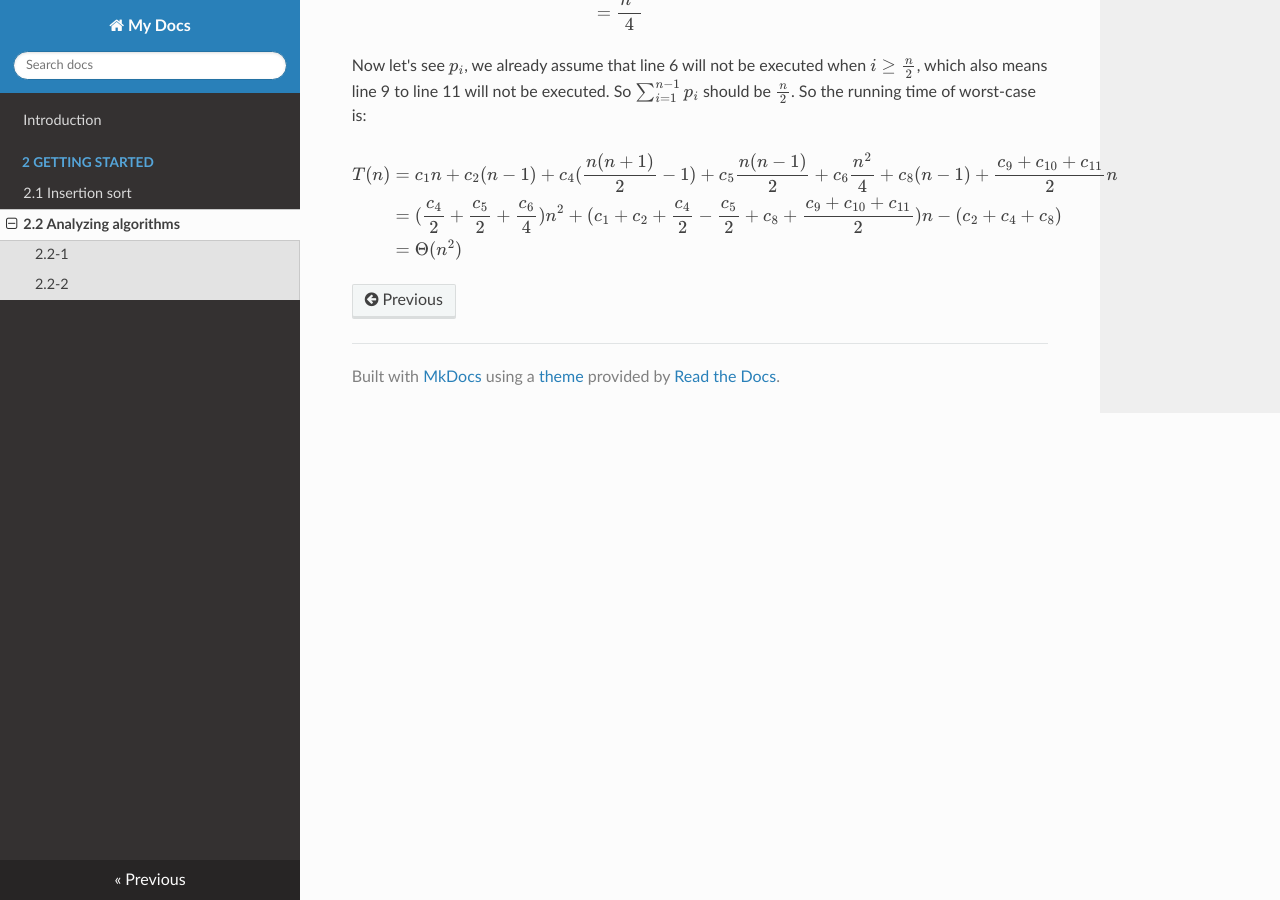
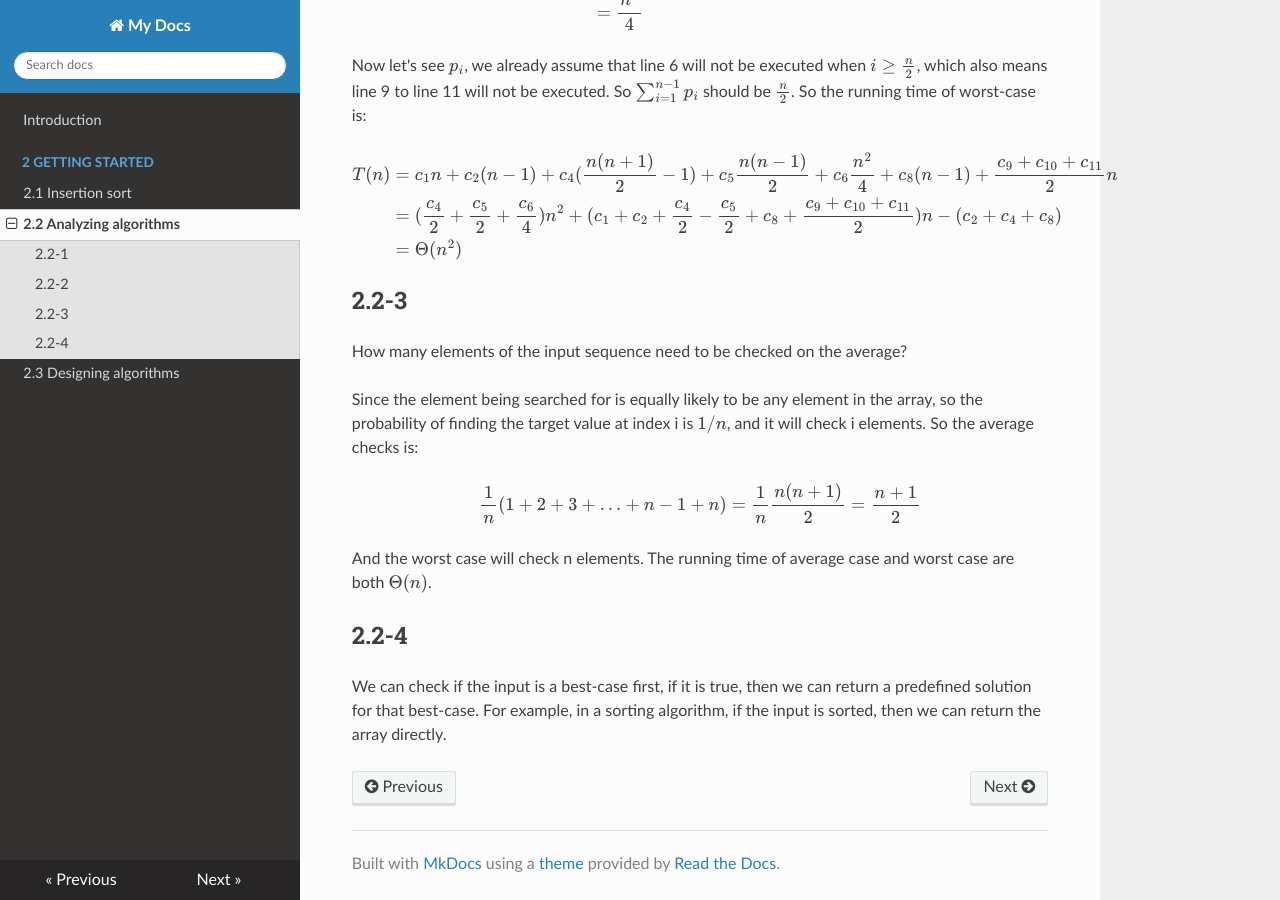
Before and after one commit to Frederick-S/Introduction-to-Algorithms-Notes, an MkDocs documentation site: the page built from docs/2-Getting-Started/2.2-Analyzing-algorithms.md, in a window 1280 px wide and 900 px high, scrolled down 2129 px. Built offline with MkDocs 1.6.1, drawn with Linux system fonts in a browser that asks for light colours; nearby versions of some CDN libraries; formulas are drawn with MathJax 3; old or Windows-style settings are respelled for this version of MkDocs.

Commit message:
Add exercise

```diff
--- a/docs/2-Getting-Started/2.2-Analyzing-algorithms.md
+++ b/docs/2-Getting-Started/2.2-Analyzing-algorithms.md
@@ -80,3 +80,15 @@ T(n) &=& c_1n + c_2(n - 1) + c_4(\frac{n(n + 1)}{2} - 1) + c_5\frac{n(n - 1)}{2}
   &=& \Theta(n^2)
 \end{eqnarray}
 $$
+
+## 2.2-3
+How many elements of the input sequence need to be checked on the average?
+
+Since the element being searched for is equally likely to be any element in the array, so the probability of finding the target value at index i is $1 / n$, and it will check i elements. So the average checks is:
+
+$$\frac{1}{n}(1 + 2 + 3 + \ldots + n - 1 + n) = \frac{1}{n}\frac{n(n + 1)}{2}=\frac{n + 1}{2}$$
+
+And the worst case will check n elements. The running time of average case and worst case are both $\Theta(n)$.
+
+## 2.2-4
+We can check if the input is a best-case first, if it is true, then we can return a predefined solution for that best-case. For example, in a sorting algorithm, if the input is sorted, then we can return the array directly.
--- /dev/null
+++ b/docs/2-Getting-Started/2.3-Designing-algorithms.md
@@ -0,0 +1 @@
+# 2.3 Designing algorithms
--- a/mkdocs.yml
+++ b/mkdocs.yml
@@ -6,3 +6,4 @@ pages:
 - '2 Getting Started':
     - '2.1 Insertion sort': '2-Getting-Started/2.1-Insertion-sort.md'
     - '2.2 Analyzing algorithms': '2-Getting-Started/2.2-Analyzing-algorithms.md'
+    - '2.3 Designing algorithms': '2-Getting-Started/2.3-Designing-algorithms.md'
```
Also changed, not shown: docs/2-Getting-Started/2.1-Insertion-sort.md (+2 -2 lines).
